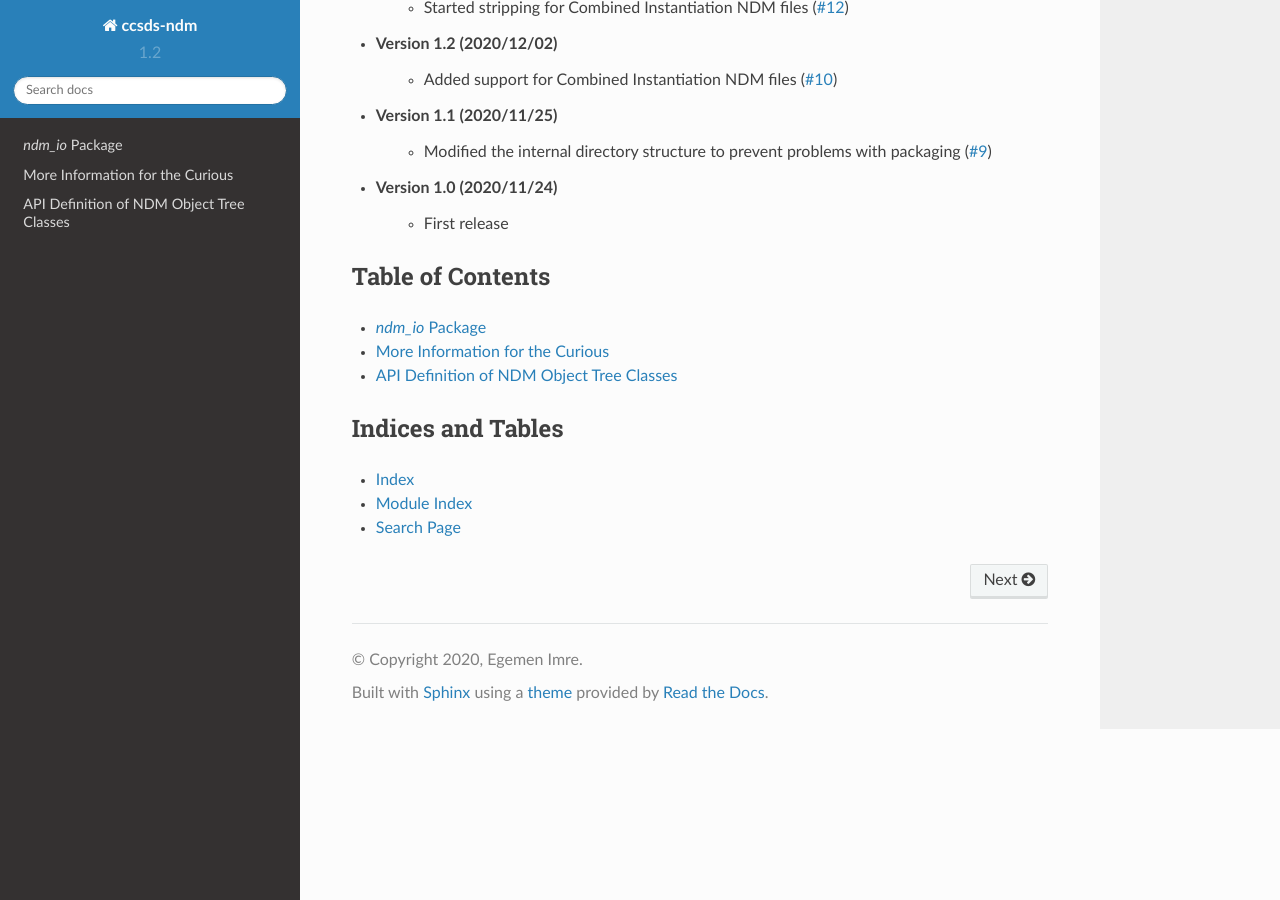
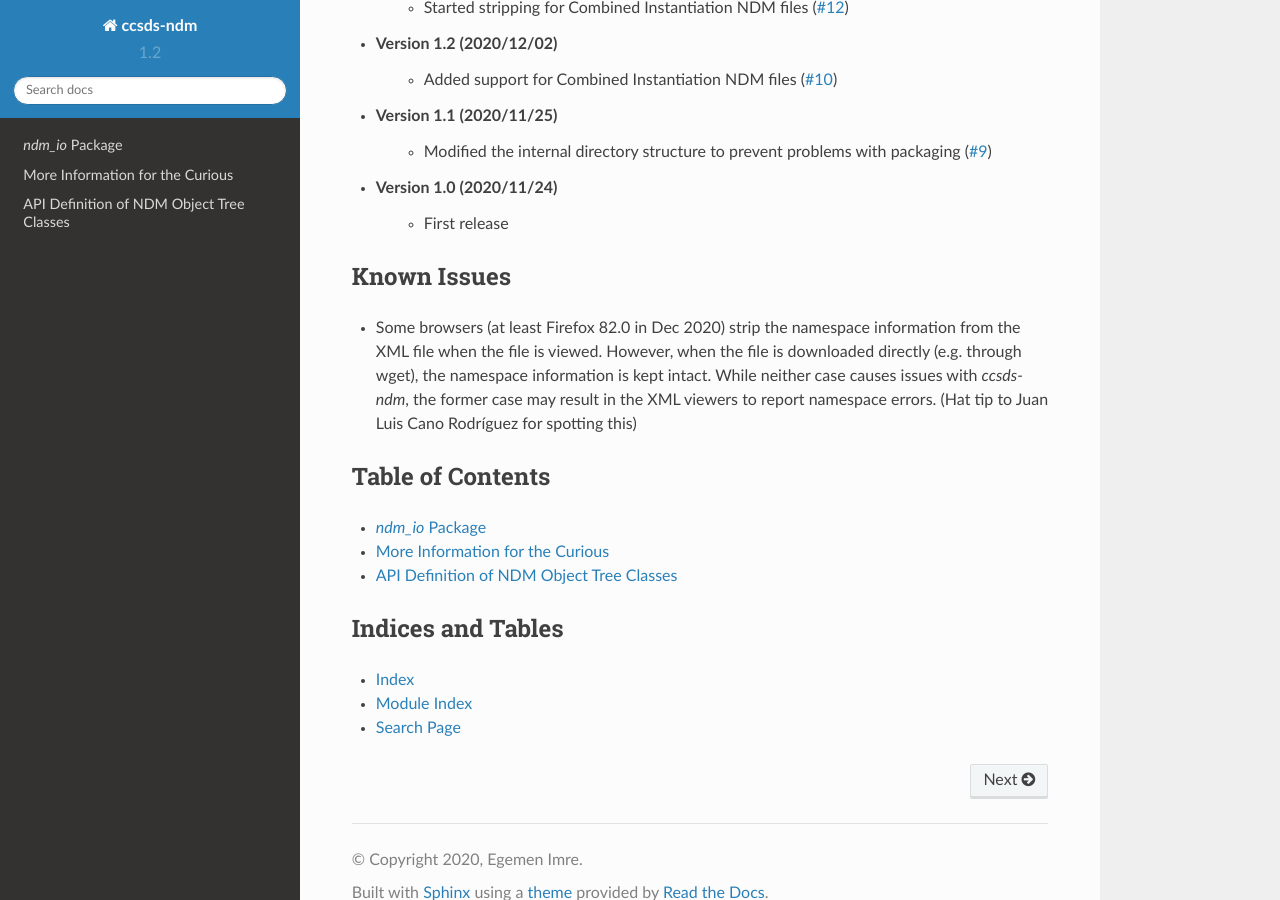
Before and after one commit to egemenimre/ccsds-ndm, a Sphinx documentation site: the page built from docs/index.rst, in a window 1280 px wide and 900 px high, scrolled down 2666 px. Built offline with Sphinx 7.4.7 and the Read the Docs theme 2.0.0, drawn with Linux system fonts in a browser that asks for light colours.

Commit message:
Added Firefox namespace issue to Known Issues.

```diff
--- a/docs/index.rst
+++ b/docs/index.rst
@@ -121,6 +121,14 @@ Changelog
 - Version 1.0 (2020/11/24)
     - First release
 
+Known Issues
+------------
+-   Some browsers (at least Firefox 82.0 in Dec 2020) strip the namespace information from the XML
+    file when the file is viewed. However, when the file is downloaded directly (e.g. through wget),
+    the namespace information is kept intact. While neither case causes issues with `ccsds-ndm`, the
+    former case may result in the XML viewers to report namespace errors.
+    (Hat tip to Juan Luis Cano Rodríguez for spotting this)
+
 Table of Contents
 ------------------
 
```
